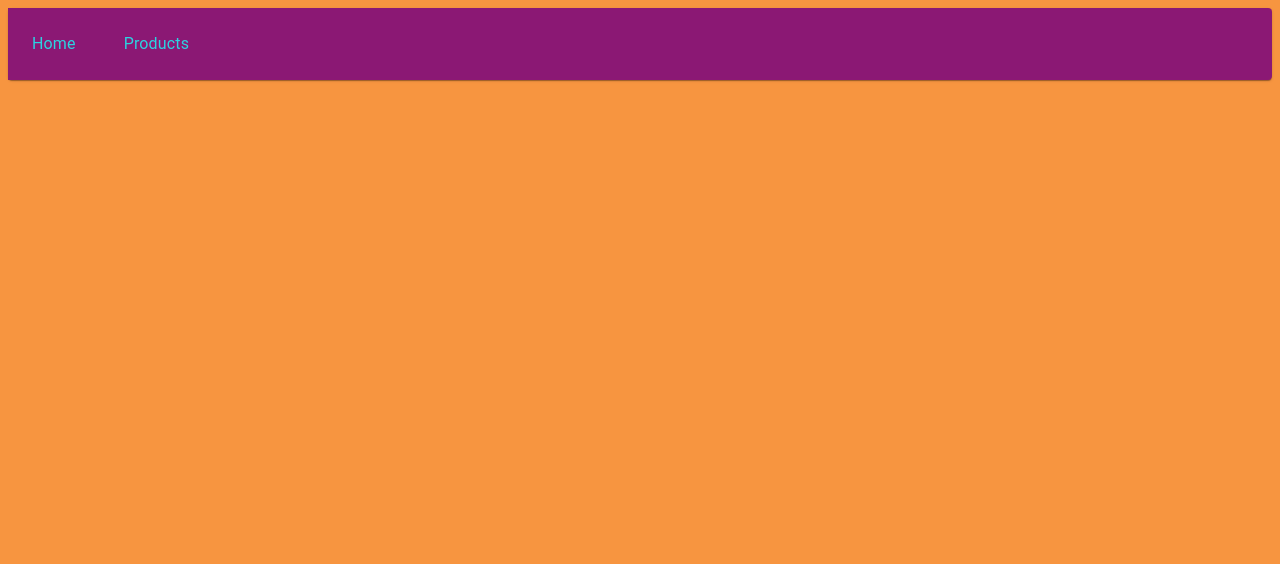
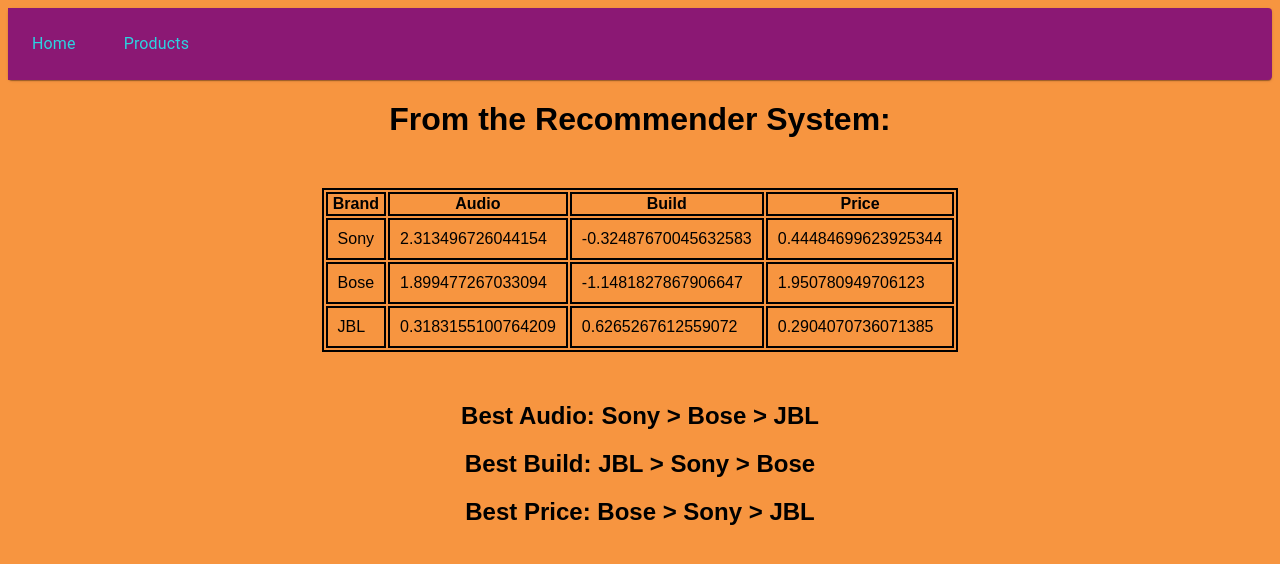
Before and after one commit to csking101/AspectWise, a React (Create React App) app in the folder frontend/: page / in a window 1280 px wide. Shown: the top 564 px of the page. Built offline with nearby package versions, Linux system fonts and the light colour scheme.

Commit message:
Made some final changes

```diff
--- a/frontend/src/components/Home.jsx
+++ b/frontend/src/components/Home.jsx
@@ -1,9 +1,13 @@
 import React from 'react'
 import NavBar from './NavBar'
+import RatingTable from './RatingTable'
 
 const Home = () => {
   return (
+    <>
     <NavBar />
+    <RatingTable />
+    </>
   )
 }
 
--- /dev/null
+++ b/frontend/src/components/RatingTable.jsx
@@ -0,0 +1,52 @@
+import React from 'react'
+import './temp.css'
+
+
+const RatingTable = () => {
+
+  return (
+    <div>
+      <center>
+        <h1>From the Recommender System:</h1>
+      <table>
+        <tr>
+          <th>Brand</th>
+          <th>Audio</th>
+          <th>Build</th>
+          <th>Price</th>
+        </tr>
+
+        <tr>
+          <td>Sony</td>
+          <td>2.313496726044154</td>
+          <td>-0.32487670045632583</td>
+          <td>0.44484699623925344</td>
+        </tr>
+
+        <tr>
+          <td>Bose</td>
+          <td>1.899477267033094</td>
+          <td>-1.1481827867906647</td>
+          <td>1.950780949706123</td>
+        </tr>
+
+        <tr>
+          <td>JBL</td>
+          <td>0.3183155100764209</td>
+          <td>0.6265267612559072</td>
+          <td>0.2904070736071385</td>
+        </tr>
+      </table>
+
+      <div>
+        <h2>Best Audio: Sony &gt; Bose &gt; JBL</h2>
+        <h2>Best Build: JBL &gt; Sony &gt; Bose</h2>
+        <h2>Best Price: Bose &gt; Sony &gt; JBL</h2>
+      </div>
+
+      </center>
+    </div>
+  )
+}
+
+export default RatingTable
--- /dev/null
+++ b/frontend/src/components/temp.css
@@ -0,0 +1,12 @@
+table {
+    margin: 50px;
+
+}
+
+td {
+    padding: 10px;
+}
+
+table,th,td {
+    border: 2px solid black;
+}
```
Also changed, not shown: 2 other files (tests, documents, lock files or other folders).
